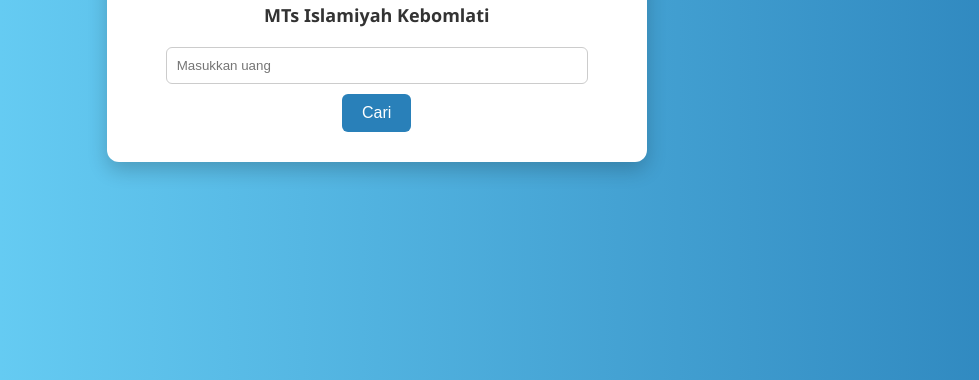
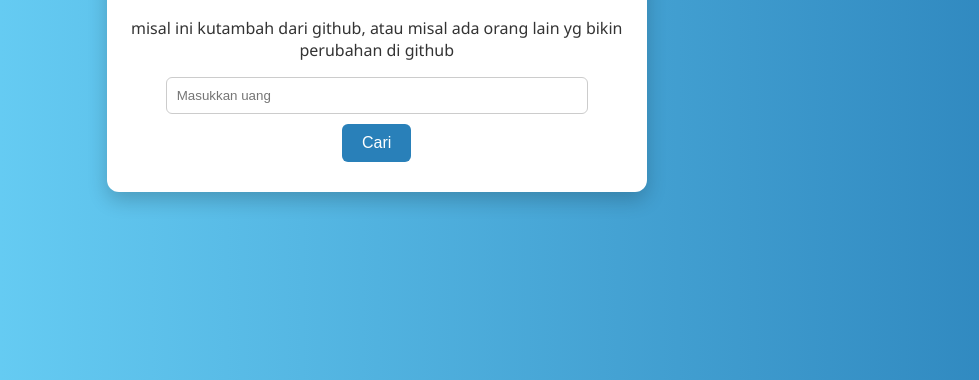
Before and after one commit to kelulusanmts/kelulusanmts.github.io, a plain HTML site: page index.html in a window 1280 px wide. Shown: the part 420-800 px from the top of the page, without its empty margins (150-1129 px from the left). Drawn offline with Linux system fonts and the light colour scheme.

Commit message:
Update index.html

```diff
--- a/index.html
+++ b/index.html
@@ -10,7 +10,7 @@
       <img src="logo.png" alt="Logo Sekolah" class="school-logo" />
       <h1>Pengumuman Kelulusan</h1>
       <h2 class="school-name">MTs Islamiyah Kebomlati</h2>
-
+<p>misal ini kutambah dari github, atau misal ada orang lain yg bikin perubahan di github</p>
       <form id="searchForm">
         <input type="text" id="nisn" placeholder="Masukkan uang" required />
         <button type="submit">Cari</button>
```
